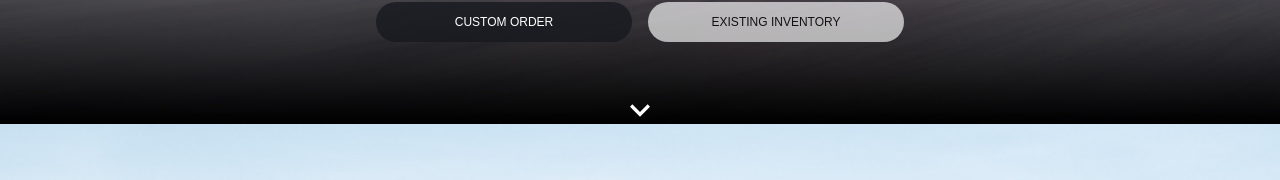
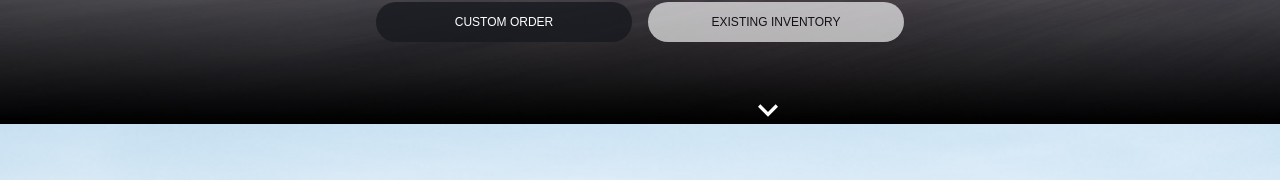
Before and after one commit to Dungyy/tesla-replica, a React (Create React App) app: page / in a window 1280 px wide. Shown: the part 676-856 px from the top of the page. Built offline with nearby package versions, Linux system fonts and the light colour scheme.

Commit message:
centered arrow, will fix moblie view tomorow

```diff
--- a/src/components/Section/Section.js
+++ b/src/components/Section/Section.js
@@ -25,8 +25,7 @@ function Section({ title, description, leftBtnText, rightBtnText, backgroundImg
                 }
             </ButtonGroup>
             </Fade>
-            <DownArrow src="/images/down-arrow.svg" />
-
+            <DownArrow src="/images/down-arrow.svg" style={{marginLeft: "16rem"}}/>
             </Buttons>
 
         </Wrap>
```
